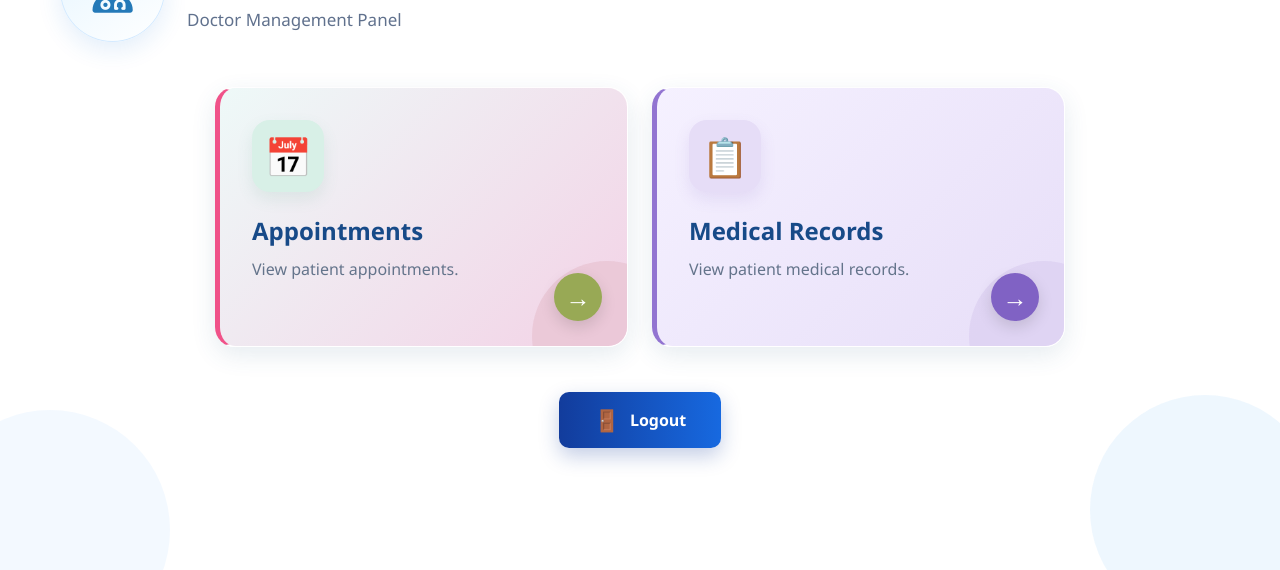
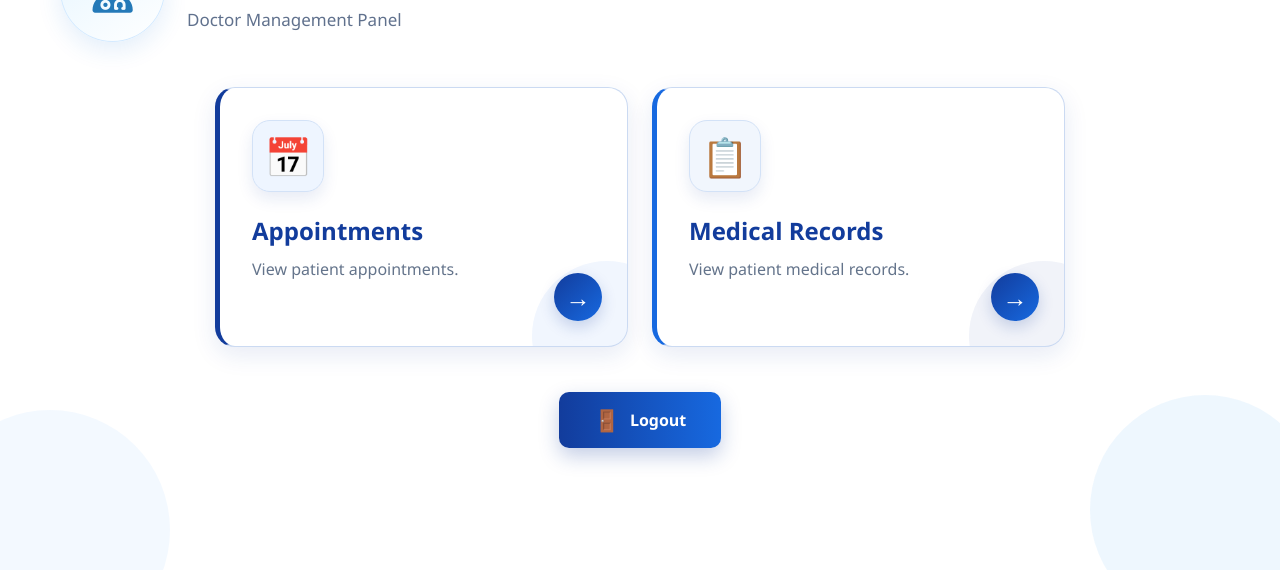
Before and after one commit to Thrishna-pc/CareTrack, a Flask app: template templates/doctor_dashboard.html in a window 1280 px wide. Shown: the part 230-800 px from the top of the page. Run offline with Flask 3, Linux system fonts and the light colour scheme; the template is opened without the code that fills it, so the values that code supplies are empty.

Commit message:
Update CareTrack project

```diff
--- a/templates/doctor_dashboard.html
+++ b/templates/doctor_dashboard.html
@@ -203,10 +203,12 @@
 
             overflow: hidden;
 
-            border: 1px solid rgba(255,255,255,0.95);
+            background: #ffffff;
+
+            border: 1px solid #cbdaf2;
 
             box-shadow:
-                0 8px 25px rgba(50, 100, 130, 0.12);
+                0 8px 25px rgba(18, 60, 156, 0.10);
 
             transition:
                 transform 0.3s ease,
@@ -233,41 +235,33 @@
             transform: translateY(-6px);
 
             box-shadow:
-                0 15px 32px rgba(50, 100, 130, 0.18);
+                0 15px 32px rgba(18, 60, 156, 0.16);
         }
 
         /* ================= CARD BACKGROUNDS ================= */
 
-        /* SOFT MINT PASTEL */
+        /* APPOINTMENTS */
 
         .appointment-card {
-            background: linear-gradient(
-                135deg,
-                #eef9f8,
-                #f3d2e6
-            );
+            background: #ffffff;
 
-            border-left: 5px solid #f05289;
+            border-left: 5px solid #123c9c;
         }
 
         .appointment-card::after {
-            background: #e8c5d3;
+            background: rgba(23, 105, 224, 0.08);
         }
 
-        /* SOFT LAVENDER PASTEL */
+        /* MEDICAL RECORDS */
 
         .records-card {
-            background: linear-gradient(
-                135deg,
-                #f5f1ff,
-                #e7def8
-            );
+            background: #ffffff;
 
-            border-left: 5px solid #9274d1;
+            border-left: 5px solid #1769e0;
         }
 
         .records-card::after {
-            background: #dcd0f2;
+            background: rgba(18, 60, 156, 0.08);
         }
 
         /* ================= CARD ICONS ================= */
@@ -291,23 +285,31 @@
         }
 
         .appointment-icon {
-            background: #d8f0e7;
+            background: #eef5ff;
+
+            color: #1769e0;
+
+            border: 1px solid #d3e2f7;
 
             box-shadow:
-                0 7px 16px rgba(70, 160, 125, 0.12);
+                0 7px 16px rgba(18, 60, 156, 0.10);
         }
 
         .records-icon {
-            background: #e6ddf7;
+            background: #f1f6fd;
+
+            color: #123c9c;
+
+            border: 1px solid #d3e2f7;
 
             box-shadow:
-                0 7px 16px rgba(120, 90, 190, 0.12);
+                0 7px 16px rgba(18, 60, 156, 0.10);
         }
 
         .card h3 {
             margin: 0 0 10px;
 
-            color: #174a88;
+            color: #123c9c;
 
             font-size: 24px;
             font-weight: 750;
@@ -355,15 +357,23 @@
             z-index: 3;
 
             box-shadow:
-                0 6px 15px rgba(0,0,0,0.13);
+                0 6px 15px rgba(18, 60, 156, 0.20);
         }
 
         .appointment-card .card-arrow {
-            background: #98a955;
+            background: linear-gradient(
+                135deg,
+                #123c9c,
+                #1769e0
+            );
         }
 
         .records-card .card-arrow {
-            background: #8062c4;
+            background: linear-gradient(
+                135deg,
+                #123c9c,
+                #1769e0
+            );
         }
 
         /* ================= LOGOUT ================= */
```
